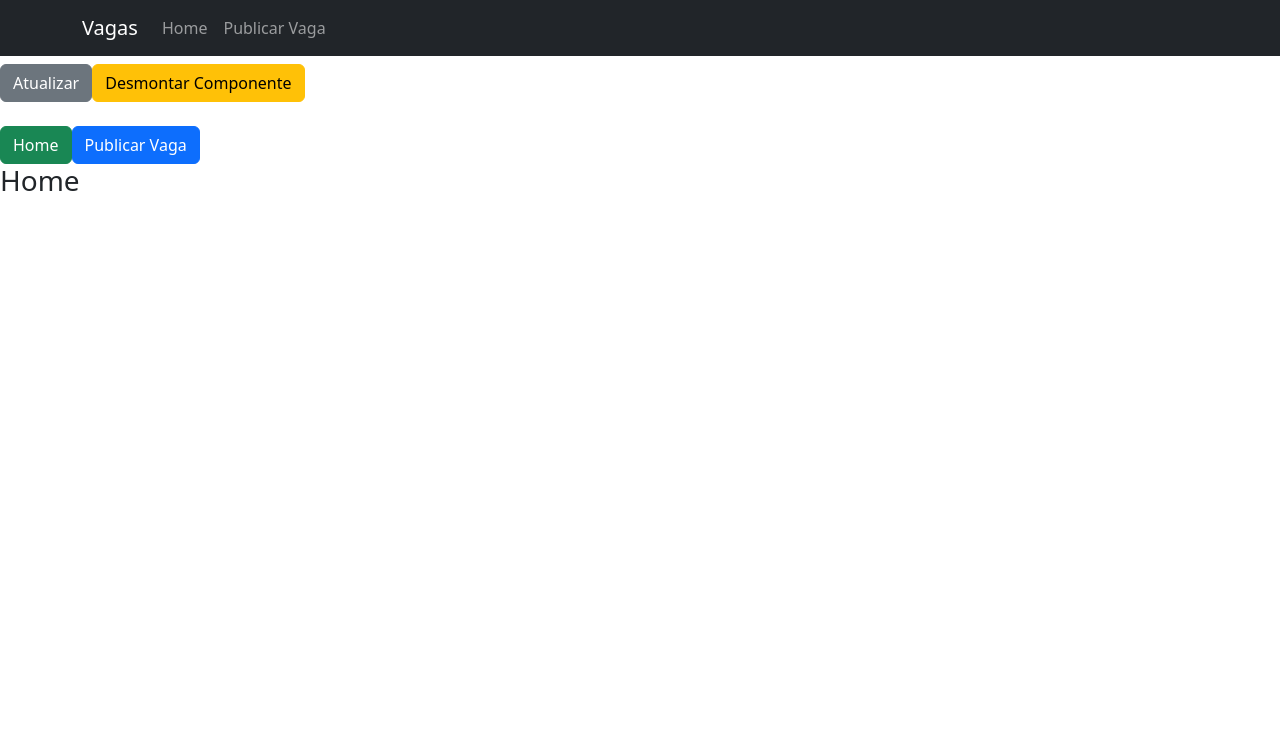
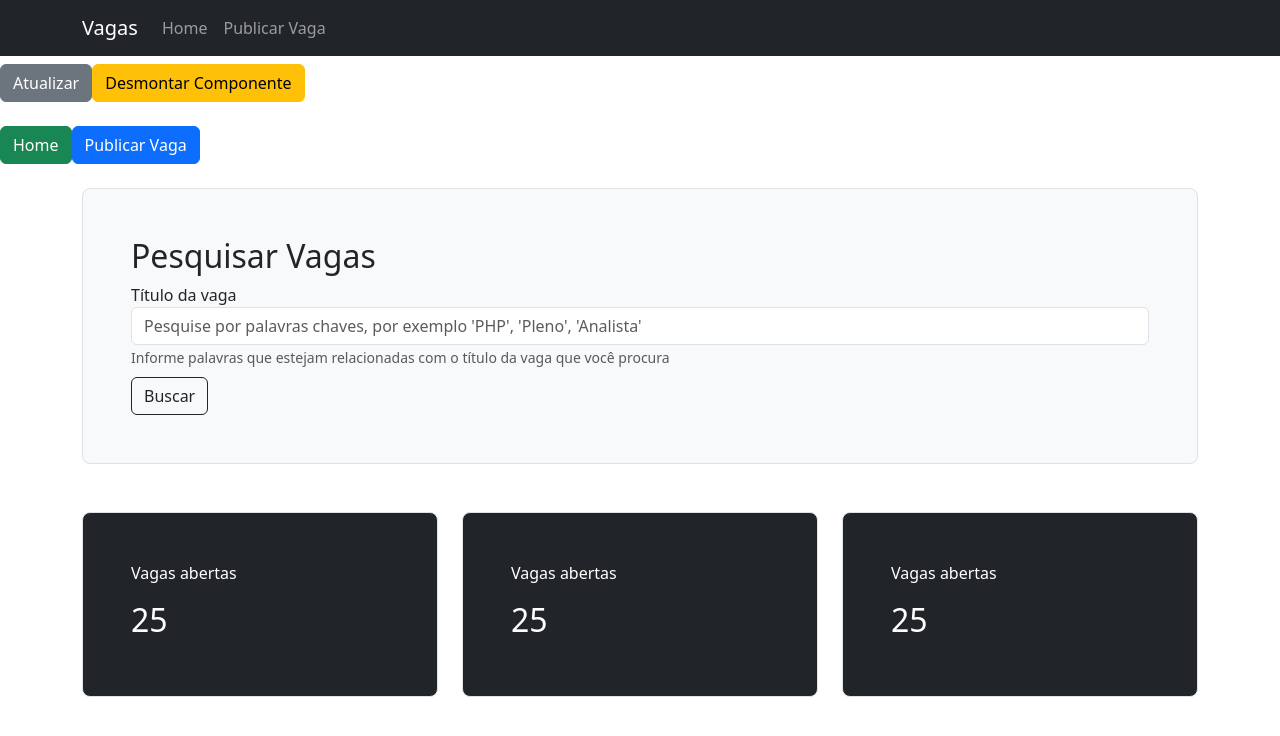
Before and after one commit to G4briel25/estudosVueUdemy, a Vue app: page / in a window 1280 px wide. Shown: the top 736 px of the page. Built offline with nearby package versions, Linux system fonts and the light colour scheme.

Commit message:
aulas assistidas até props

```diff
--- /dev/null
+++ b/src/components/comuns/Indicador.vue
@@ -0,0 +1,10 @@
+<script setup>
+
+</script>
+
+<template>
+    <div class="h-100 p-5 rounded-3 border bg-dark text-white">
+        <p>Vagas abertas</p>
+        <h2>25</h2>
+    </div>
+</template>
--- /dev/null
+++ b/src/components/comuns/PesquisarVaga.vue
@@ -0,0 +1,26 @@
+<script setup>
+
+</script>
+
+<template>
+    <div class="h-100 p-5 bg-light border rounded-3">
+
+        <h2>Pesquisar Vagas</h2>
+        <div class="row">
+            <div class="col">
+                <div class="form-group">
+                    <label>Título da vaga</label>
+                    <input type="text" class="form-control"
+                        placeholder="Pesquise por palavras chaves, por exemplo 'PHP', 'Pleno', 'Analista'">
+                    <small class="form-text text-muted">Informe palavras que estejam relacionadas com o
+                        título da vaga que você procura</small>
+                </div>
+            </div>
+        </div>
+        <div class="row">
+            <div class="col">
+                <button class="btn btn-outline-dark mt-2" type="button">Buscar</button>
+            </div>
+        </div>
+    </div>
+</template>
--- a/src/components/layouts/Conteudo.vue
+++ b/src/components/layouts/Conteudo.vue
@@ -41,39 +41,29 @@ const componentes = {
 const conteudo = ref('Home');
 
 // Lifecycle Hooks
-onBeforeMount(showMessage);
+// onBeforeMount(showMessage);
 
-onMounted(showMessage);
+// onMounted(showMessage);
 
-onBeforeUpdate(() => {
-    console.log('Antes de atualizar')
-});
+// onBeforeUpdate(() => {
+//     console.log('Antes de atualizar')
+// });
 
-onUpdated(() => {
-    console.log('Atualizado')
-});
+// onUpdated(() => {
+//     console.log('Atualizado')
+// });
 
-/*
-onErrorCaptured(() => {
-    console.log('Erro capturado')
-});
+// onErrorCaptured(() => {
+//     console.log('Erro capturado')
+// });
 
-onRenderTracked(() => {
-    console.log('Re-renderização rastreada')
-});
+// onRenderTracked(() => {
+//     console.log('Re-renderização rastreada')
+// });
 
-onRenderTriggered(() => {
-    console.log('Re-renderização acionada')
-});
-
-onActivated(() => {
-    console.log('Componente é ativado')
-});
-
-onDeactivated(() => {
-    console.log('Componente desativado')
-});
-*/
+// onRenderTriggered(() => {
+//     console.log('Re-renderização acionada')
+// });
 
 </script>
 
@@ -85,7 +75,9 @@ onDeactivated(() => {
     <button class="btn btn-warning" @click="desmontarComponente()">Desmontar Componente</button><br><br>
     <button class="btn btn-success" @click="conteudo = 'Home'">Home</button>
     <button class="btn btn-primary" @click="conteudo = 'PublicarVaga'">Publicar Vaga</button>
-    <component :is="componentes[conteudo]"></component>
+    <keep-alive>
+        <component :is="componentes[conteudo]"></component>
+    </keep-alive>
 </template>
 
 <style scoped></style>
--- a/src/components/views/Home.vue
+++ b/src/components/views/Home.vue
@@ -1,9 +1,50 @@
 <script setup>
+import { onActivated, onBeforeUnmount, onDeactivated, onMounted, onUnmounted } from "vue";
+import PesquisarVaga from "../comuns/PesquisarVaga.vue";
+import Indicador from "../comuns/Indicador.vue";
+
+onMounted(() => {
+    console.log('Componente é montado')
+})
+
+onActivated(() => {
+    console.log('Componente é ativado')
+});
+
+onDeactivated(() => {
+    console.log('Componente desativado')
+});
+
+onBeforeUnmount(() => {
+    console.log('Antes de desmontar/destruir');
+});
+
+onUnmounted(() => {
+    console.log('Desmontado/destruído');
+});
 
 </script>
 
 <template>
-    <div>
-        <h3>Home</h3>
+    <div class="container py-4">
+        <div class="row">
+            <div class="col">
+                <PesquisarVaga />
+            </div>
+        </div>
+
+        <div class="row mt-5">
+            <div class="col-4">
+                <Indicador />
+            </div>
+
+            <div class="col-4">
+                <Indicador />
+            </div>
+
+            <div class="col-4">
+                <Indicador />
+            </div>
+        </div>
     </div>
 </template>
```
Also changed, not shown: 1 other file (tests, documents, lock files or other folders).
